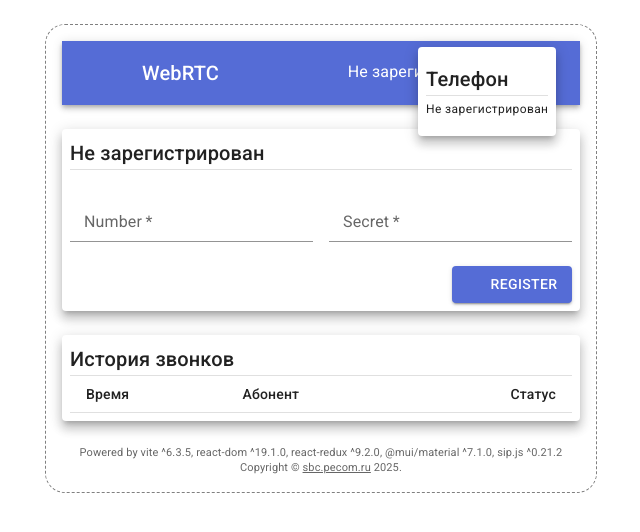
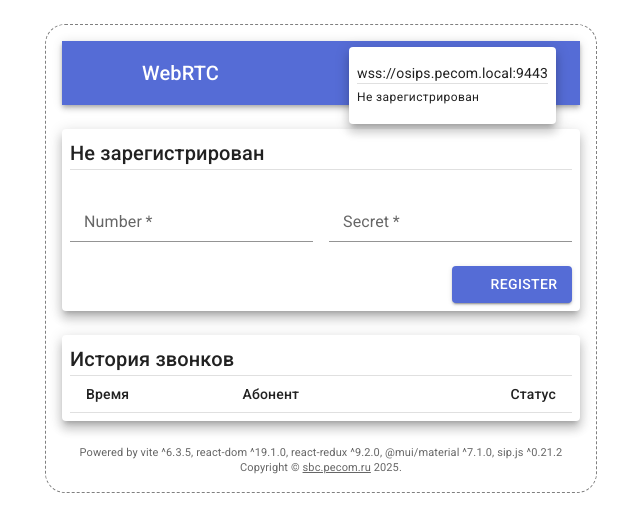
Before and after one commit to ars-anosov/sipjs-react, a React (Vite) app in the folder phone/: page / in a window 1280 px wide. Both pictures are taken after a click on the button 849 px from the left and 73 px from the top of the page. Shown: the top 532 px of the page, without its empty margins (319-959 px from the left). Built offline with nearby package versions, Linux system fonts and the light colour scheme; some icons are missing.

Commit message:
sip settings in localStorage.

```diff
--- a/phone/index.html
+++ b/phone/index.html
@@ -13,6 +13,10 @@
     <title>WebRTC phone</title>
   </head>
   <body>
+    <script type="text/javascript">
+      window.localStorage.setItem('uas_uri', 'osips.pecom.local')
+      window.localStorage.setItem('wss_port', '9443')
+    </script>
     <div id="root"></div>
     <script type="module" src="/src/main.jsx"></script>
   </body>
--- a/phone/src/components/PhoneControl.jsx
+++ b/phone/src/components/PhoneControl.jsx
@@ -47,7 +47,7 @@ function PhoneControl(props) {
     padding: 1,
     }}
   >
-    <Typography variant='h6'>Телефон</Typography>
+    <Typography variant='body2'>{"wss://"+window.localStorage.getItem('uas_uri')+":"+window.localStorage.getItem('wss_port')}</Typography>
     { (phoneControlRdcr.incomeDisplay) ?
       <Stack direction="row" spacing={2} justifyContent="space-evenly">
         <IconButton onClick={handleClkSubmitIn}>
--- a/phone/src/components/PhoneWin.jsx
+++ b/phone/src/components/PhoneWin.jsx
@@ -78,7 +78,7 @@ function PhoneWin(props) {
   // sipjs --------------------------------------
   let uri = undefined
   if (callerUserNum) {
-    uri = UserAgent.makeURI("sip:"+callerUserNum+"@osips.pecom.local");
+    uri = UserAgent.makeURI("sip:"+callerUserNum+"@"+window.localStorage.getItem('uas_uri'));
     if (!uri) {
       throw new Error("Failed to create URI");
     }
@@ -91,7 +91,7 @@ function PhoneWin(props) {
     displayName: "WebRTC user "+callerUserNum,
     hackIpInContact: true,
     transportOptions: {
-      server: "wss://osips.pecom.local:9443"
+      server: "wss://"+window.localStorage.getItem('uas_uri')+":"+window.localStorage.getItem('wss_port')
     },
     logLevel: process.env.NODE_ENV === 'production' ? "error" : "debug"
   }
```
Also changed, not shown: 2 other files (tests, documents, lock files or other folders).
